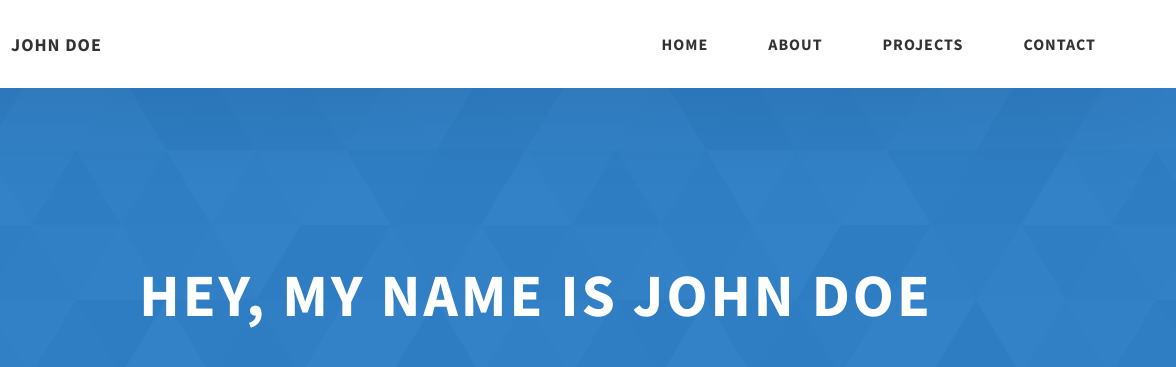
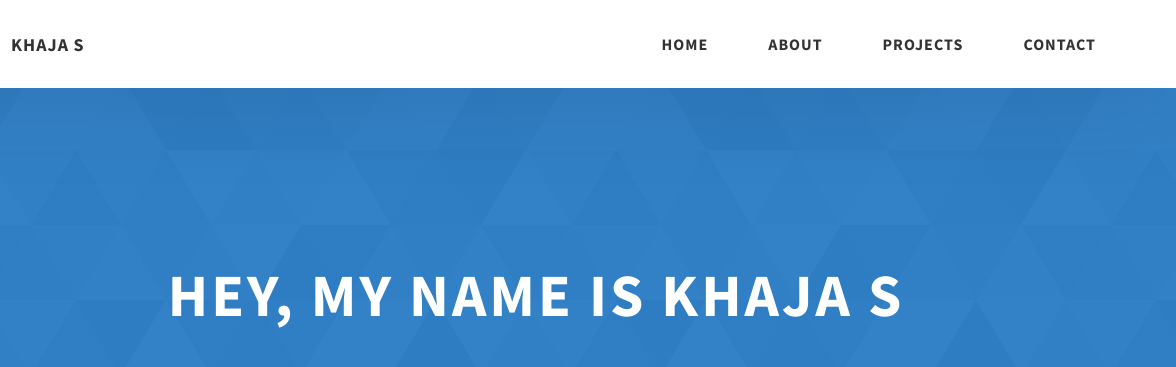
Before and after one commit to Hafeezuddin-DA/Hafeezuddin-DA.github.io, a website: page index.html in a window 1280 px wide. Shown: the top 367 px of the page, 104-1280 px from the left. Drawn offline with Linux system fonts and the light colour scheme.

Commit message:
Update index.html

```diff
--- a/index.html
+++ b/index.html
@@ -5,7 +5,7 @@
     <meta name="viewport" content="width=device-width, initial-scale=1.0" />
     <meta http-equiv="X-UA-Compatible" content="ie=edge" />
     <title>Dopefolio</title>
-    <meta name="description" content="Portfolio Template for Developer" />
+    <meta name="description" content="Portfolio" />
 
     <link rel="stylesheet" href="css/style.css" />
 
@@ -23,11 +23,11 @@
           <div class="header__logo-img-cont">
             <img
               src="./assets/png/john-doe.png"
-              alt="Ram Maheshwari Logo Image"
+              alt="Khaja Hafeezuddin Image"
               class="header__logo-img"
             />
           </div>
-          <span class="header__logo-sub">John Doe</span>
+          <span class="header__logo-sub">Khaja S</span>
         </div>
         <div class="header__main">
           <ul class="header__links">
@@ -84,7 +84,7 @@
     </header>
     <section class="home-hero">
       <div class="home-hero__content">
-        <h1 class="heading-primary">Hey, My name is John Doe</h1>
+        <h1 class="heading-primary">Hey, My name is Khaja S</h1>
         <div class="home-hero__info">
           <p class="text-primary">
             Lorem ipsum dolor sit amet consectetur adipisicing elit. Hic facilis
```
